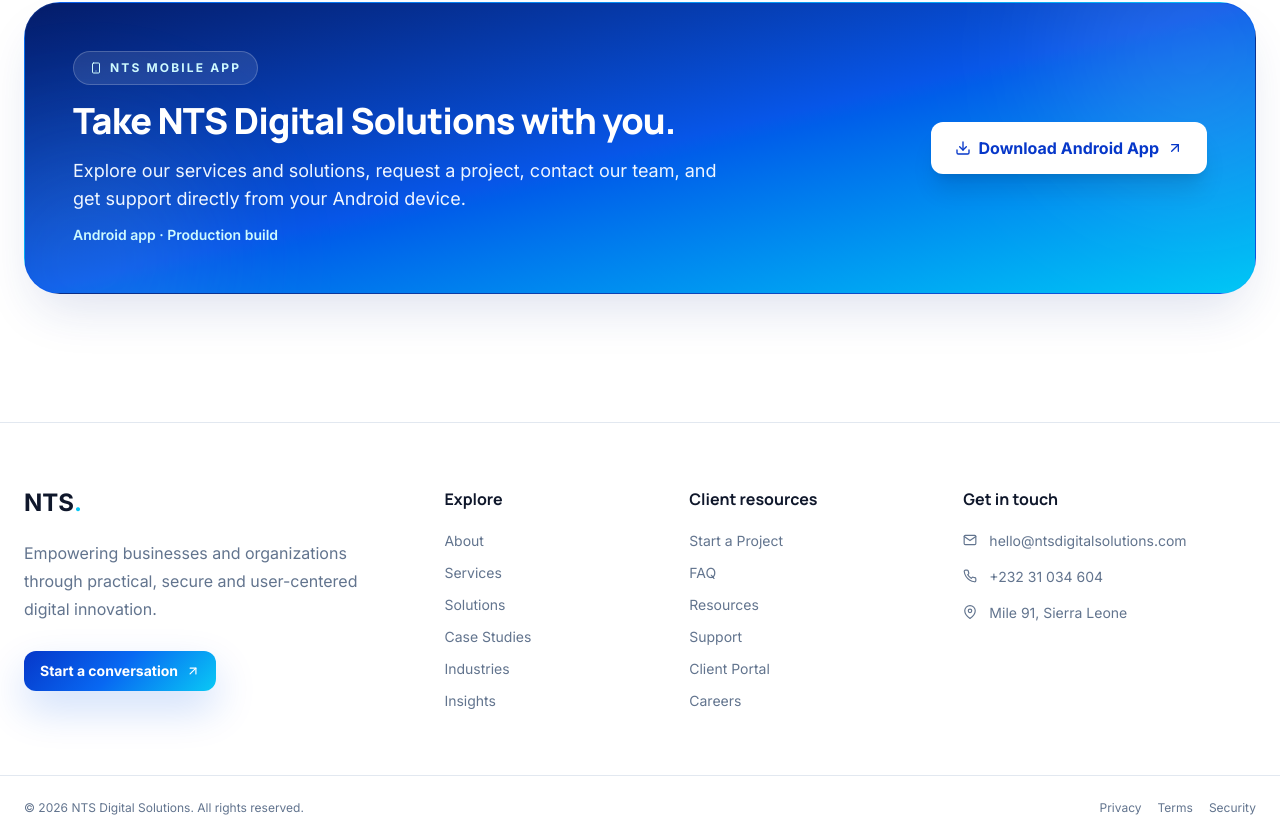
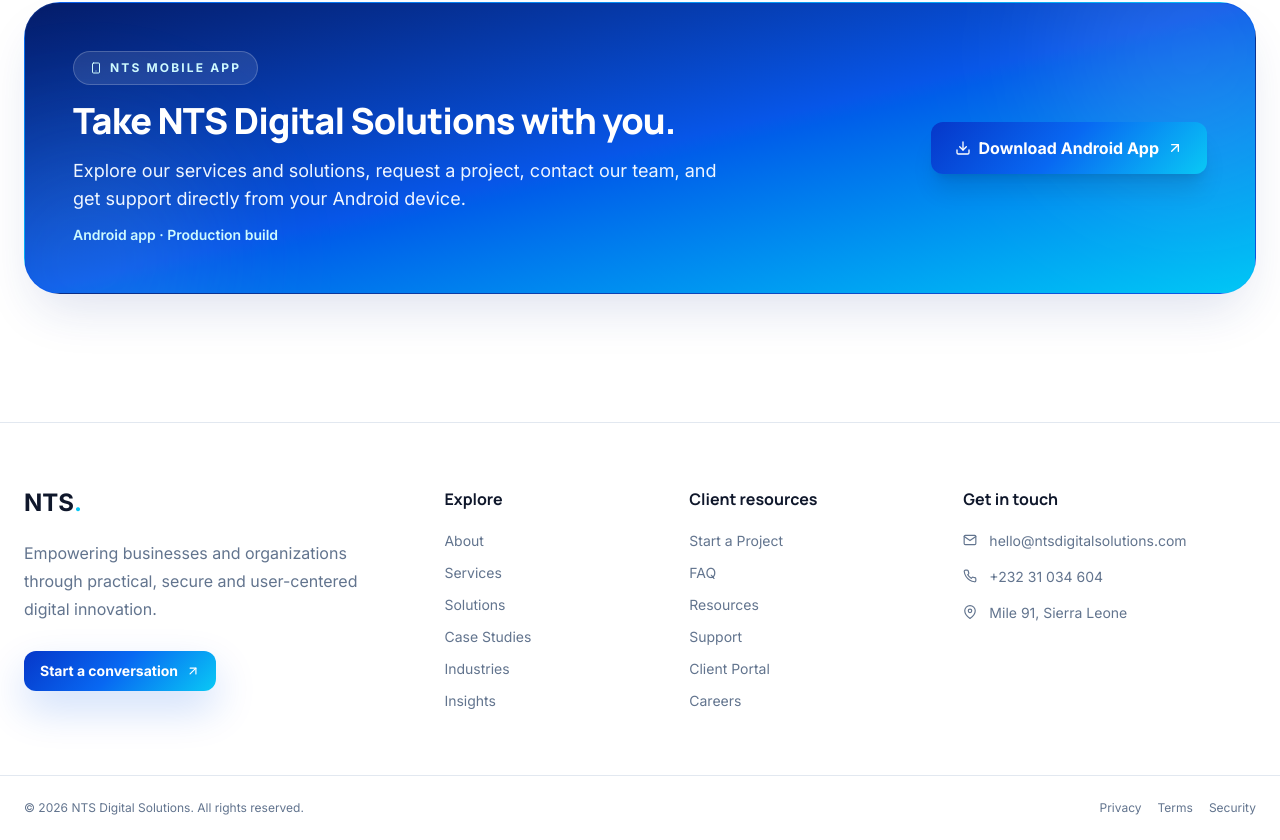
Before and after one commit to SANTS2006/ntsdigitalsolutions, a React (Vite) app: page /resources in a window 1280 px wide. Shown: the part 1220-2060 px from the top of the page. Built offline with nearby package versions, Linux system fonts and the light colour scheme.

Commit message:
major updates fixes

```diff
--- a/src/components/sections/MobileAppDownload.jsx
+++ b/src/components/sections/MobileAppDownload.jsx
@@ -29,7 +29,7 @@
             href={ANDROID_DOWNLOAD_URL}
             target="_blank"
             rel="noreferrer"
-            className="inline-flex w-full items-center justify-center gap-2 rounded-xl bg-white px-6 py-3.5 font-bold text-[#0637c9] shadow-xl transition duration-300 hover:-translate-y-1 hover:bg-slate-50 sm:w-auto"
+            className="brand-gradient inline-flex w-full items-center justify-center gap-2 rounded-xl bg-white px-6 py-3.5 font-bold text-[#ffffff] shadow-xl transition duration-300 hover:-translate-y-1 hover:bg-slate-50 sm:w-auto"
             aria-label="Download the NTS Digital Solutions Android app"
           >
             <FiDownload aria-hidden="true" />
```
